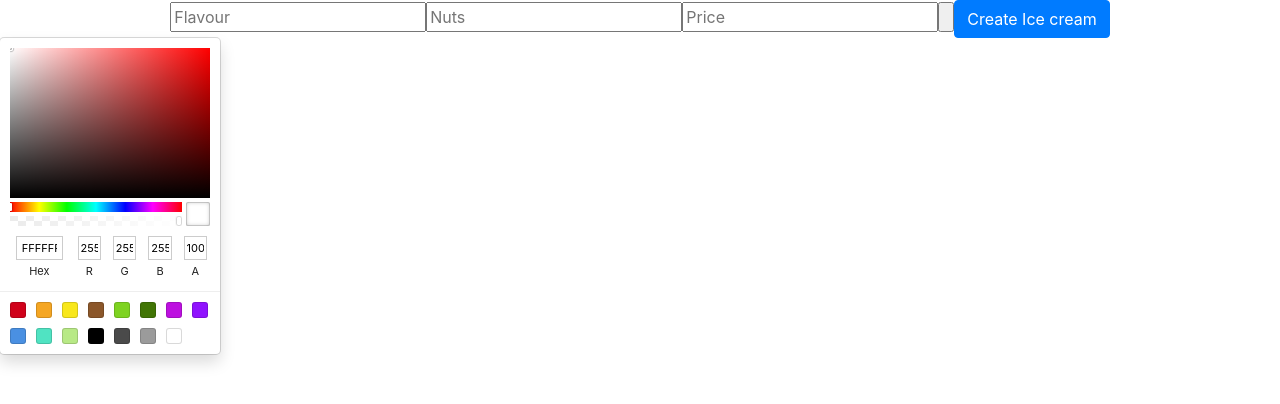
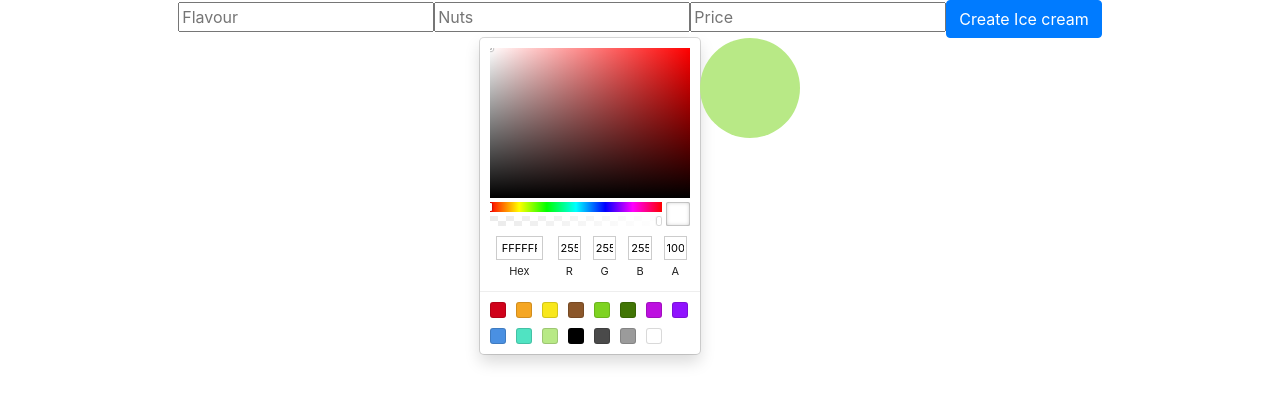
Before and after one commit to carsva/IceCreamCreator, a React (Create React App) app: page / in a window 1280 px wide. Shown: the top 404 px of the page. Built offline with nearby package versions, Linux system fonts and the light colour scheme.

Commit message:
added circle showing the color

```diff
--- a/src/App.css
+++ b/src/App.css
@@ -7,6 +7,25 @@
   margin: auto;
   width: 720px;
   height: 180px;
+}
+
+.container {
+  display: flex;
+  justify-content: center;
+}
+
+.blocks {
+  display: inline-block;
+
+}
+
+.show {
+  height: 100px;
+  width: 100px;
+  border-radius: 100px;
+  background-color: #B8E986;
+
+
 }
 
 .App {
--- a/src/App.js
+++ b/src/App.js
@@ -105,6 +105,9 @@ this.setState ({
       )
     })
 
+    var style = {
+         backgroundColor: this.state.background,
+       };
 
     return (
       <div className="App">
@@ -113,11 +116,14 @@ this.setState ({
           <input type="text" placeholder="Flavour" ref="flavour"/>
           <input type="text" placeholder="Nuts" ref="nuts"/>
           <input type="text" placeholder="Price" ref="price"/>
-          <input type="submit" ref="color" value={this.state.background}></input>
+          <input type="hidden" ref="color" value={this.state.background}></input>
           <button className="btn btn-primary">Create Ice cream</button>
         </form>
-        <Picker onChangeColor={this.onChangeColor.bind(this)}/>
-      </div>
+        <div className="container">
+        <Picker className="block" onChangeColor={this.onChangeColor.bind(this)}/>
+        <div style={style} className="show"></div>
+        </div>
+    </div>
     )
   }
 }
```
